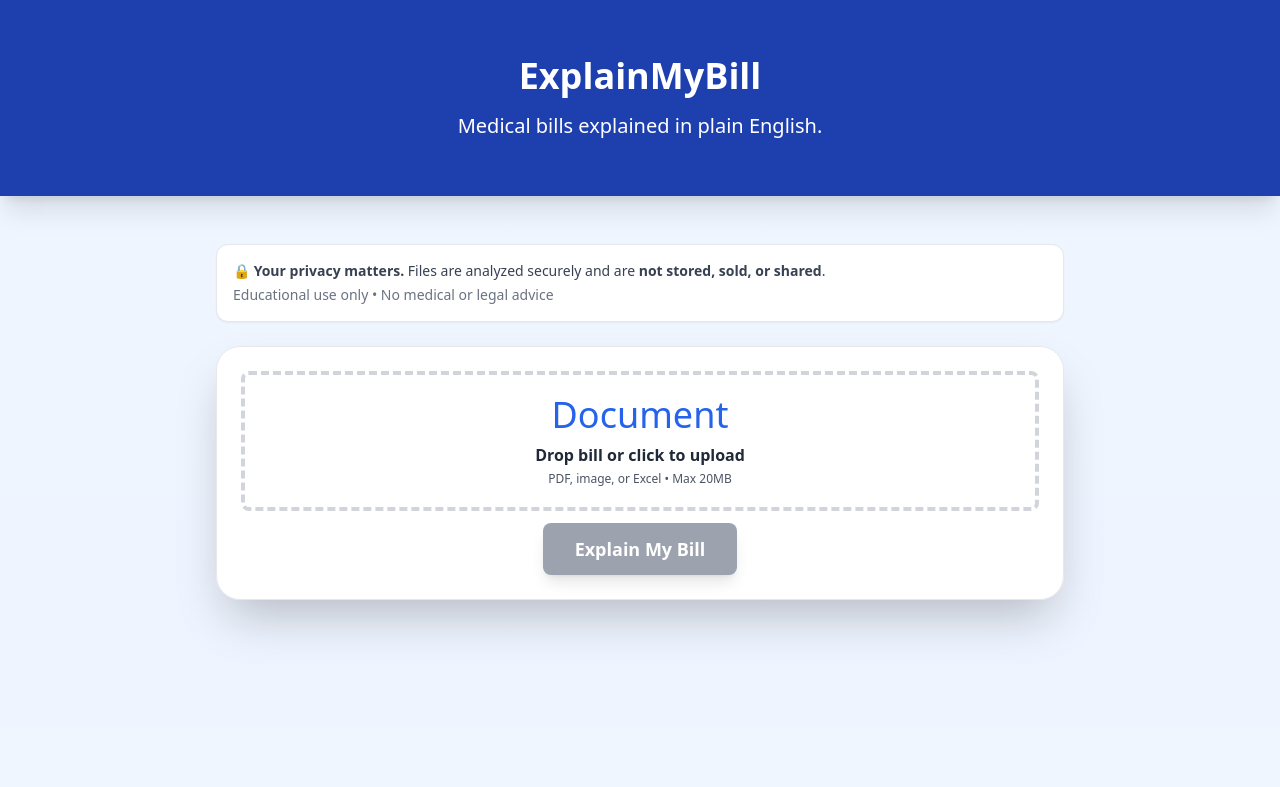
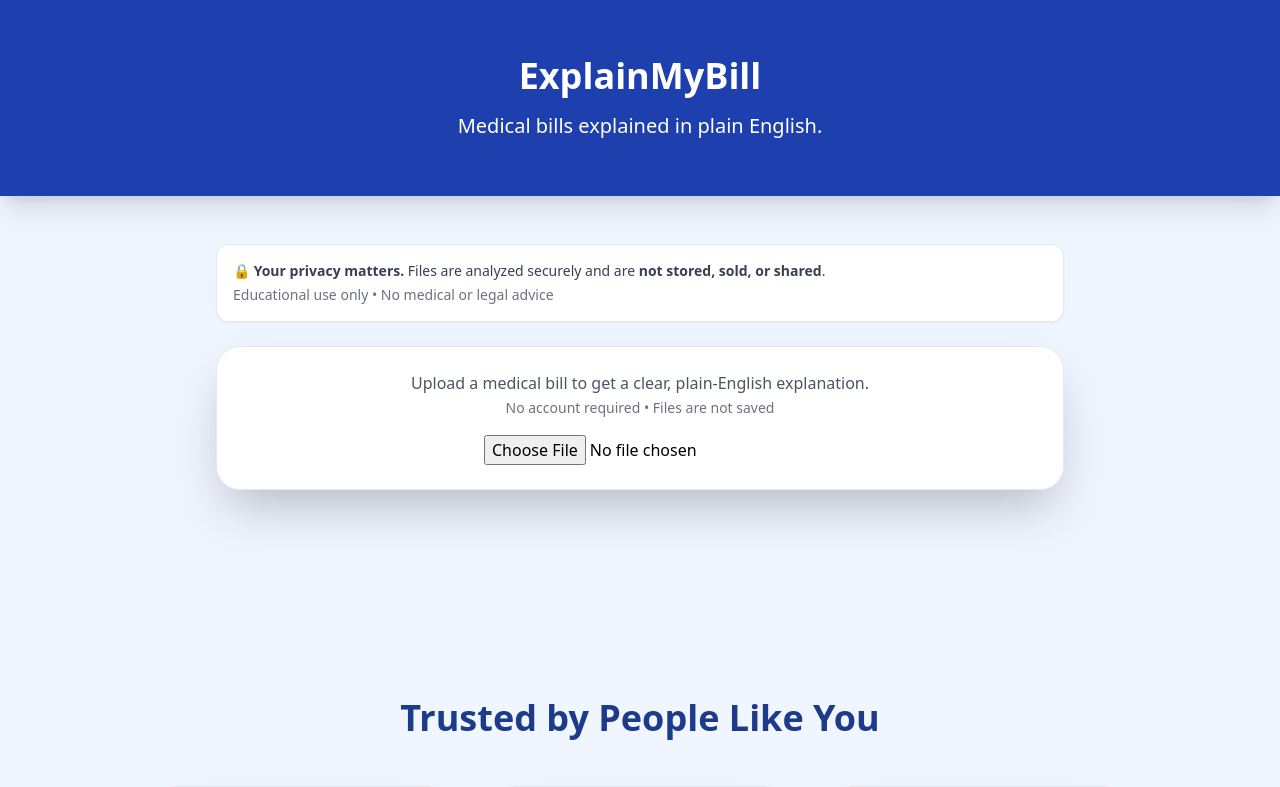
Before and after one commit to kevin-phan-25/explain-my-bill-frontend, a React (Create React App) app in the folder frontend/: page / in a window 1280 px wide. Shown: the top 787 px of the page. Built offline with nearby package versions, Linux system fonts and the light colour scheme.

Commit message:
Update BillUploader.js

```diff
--- a/frontend/src/components/BillUploader.js
+++ b/frontend/src/components/BillUploader.js
@@ -1,82 +1,41 @@
-import React, { useState } from 'react';
-import { uploadBillToAPI } from '../api/explainApi'; // ← Correct import
+import React from "react";
+import { explainBill } from "../api/explainApi";
 
 export default function BillUploader({ onResult, onLoading }) {
-  const [file, setFile] = useState(null);
-  const [dragActive, setDragActive] = useState(false);
-  const [loading, setLoading] = useState(false);
-  const [error, setError] = useState('');
-
-  const handleSubmit = async (e) => {
-    e.preventDefault();
+  const handleUpload = async (e) => {
+    const file = e.target.files[0];
     if (!file) return;
 
-    setLoading(true);
-    setError('');
     onLoading(true);
+    const formData = new FormData();
+    formData.append("bill", file);
 
     try {
-      // Directly pass the file — uploadBillToAPI handles FormData
-      const data = await uploadBillToAPI(file);
+      const data = await explainBill(formData);
       onResult(data);
     } catch (err) {
-      setError(err.message);
-      console.error(err);
+      alert("We couldn't process that bill. Please try another file.");
     } finally {
-      setLoading(false);
       onLoading(false);
     }
   };
 
   return (
-    <form onSubmit={handleSubmit} className="space-y-3">
-      <div
-        className={`border-4 border-dashed rounded-lg p-5 text-center transition-all ${
-          dragActive ? 'border-blue-500 bg-blue-50' : 'border-gray-300'
-        } ${loading ? 'opacity-70' : ''}`}
-        onDragOver={(e) => {
-          e.preventDefault();
-          setDragActive(true);
-        }}
-        onDragLeave={() => setDragActive(false)}
-        onDrop={(e) => {
-          e.preventDefault();
-          setDragActive(false);
-          const droppedFile = e.dataTransfer.files[0];
-          if (droppedFile) setFile(droppedFile);
-        }}
-      >
-        <input
-          type="file"
-          accept="image/*,.pdf,.xlsx,.xls"
-          onChange={(e) => {
-            const selected = e.target.files[0];
-            if (selected) setFile(selected);
-          }}
-          className="hidden"
-          id="bill-upload"
-        />
-        <label htmlFor="bill-upload" className="cursor-pointer block">
-          <div className="text-4xl mb-2 text-blue-600" aria-hidden="true">Document</div>
-          <p className="text-base font-bold text-gray-800 mb-1">
-            {loading ? "Analyzing your bill..." : "Drop bill or click to upload"}
-          </p>
-          <p className="text-xs text-gray-600">PDF, image, or Excel • Max 20MB</p>
-          {file && <p className="mt-2 text-sm text-green-600 font-bold">{file.name}</p>}
-        </label>
-      </div>
+    <div className="text-center">
+      <p className="text-gray-600 mb-4">
+        Upload a medical bill to get a clear, plain-English explanation.
+        <br />
+        <span className="text-sm text-gray-500">
+          No account required • Files are not saved
+        </span>
+      </p>
 
-      {error && <p className="text-red-600 text-center text-sm font-medium">{error}</p>}
-
-      <div className="text-center">
-        <button
-          type="submit"
-          disabled={!file || loading}
-          className="bg-blue-600 hover:bg-blue-700 disabled:bg-gray-400 text-white font-bold py-3 px-8 rounded-lg text-lg shadow-lg transition transform hover:scale-105 disabled:cursor-not-allowed"
-        >
-          {loading ? "Processing..." : "Explain My Bill"}
-        </button>
-      </div>
-    </form>
+      <input
+        type="file"
+        accept="image/*,application/pdf"
+        onChange={handleUpload}
+        className="mx-auto block"
+      />
+    </div>
   );
 }
```
